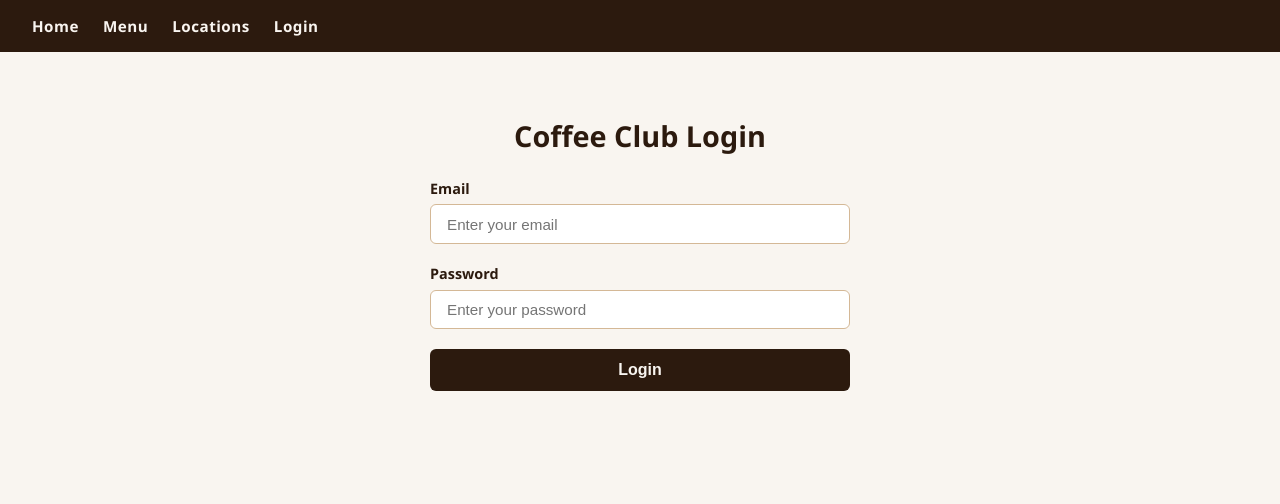
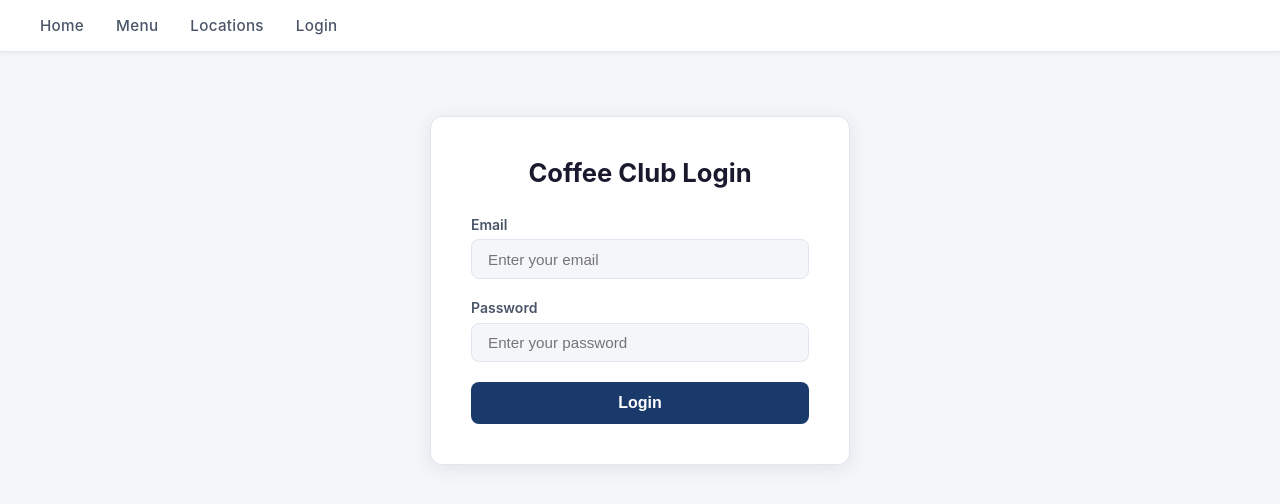
Before and after one commit to tmoritz2005/uncle-joes-frontend, a Vue app: page /login in a window 1280 px wide. Shown: the top 504 px of the page. Built offline with nearby package versions, Linux system fonts and the light colour scheme; the HTML template or start-up script is replaced by a standard one.

Commit message:
NEw colorsgit add -Agit add -A!

```diff
--- a/src/assets/main.css
+++ b/src/assets/main.css
@@ -2,9 +2,9 @@
 *, *::before, *::after { box-sizing: border-box; margin: 0; padding: 0; }
 
 body {
-  font-family: 'Segoe UI', Tahoma, Geneva, Verdana, sans-serif;
-  background-color: #f9f5f0;
-  color: #2c1a0e;
+  font-family: 'Inter', 'Segoe UI', sans-serif;
+  background-color: #f4f6f9;
+  color: #1a1a2e;
 }
 
 a {
@@ -14,65 +14,70 @@ a {
 
 /* ── Navbar ── */
 nav {
-  background-color: #2c1a0e;
-  padding: 1rem 2rem;
+  background-color: #ffffff;
+  padding: 1rem 2.5rem;
   display: flex;
   align-items: center;
-  gap: 1.5rem;
+  gap: 2rem;
+  border-bottom: 1px solid #e0e6f0;
+  box-shadow: 0 1px 4px rgba(0,0,0,0.06);
 }
 
 nav a {
-  color: #f9f5f0;
-  font-weight: 600;
+  color: #4a5568;
+  font-weight: 500;
   font-size: 0.95rem;
-  letter-spacing: 0.5px;
+  letter-spacing: 0.3px;
   transition: color 0.2s;
 }
 
 nav a:hover {
-  color: #d4a955;
+  color: #1a3a6b;
 }
 
 nav button {
   margin-left: auto;
   background: transparent;
-  border: 1px solid #d4a955;
-  color: #d4a955;
-  padding: 0.4rem 1rem;
-  border-radius: 4px;
+  border: 1px solid #1a3a6b;
+  color: #1a3a6b;
+  padding: 0.4rem 1.1rem;
+  border-radius: 6px;
   cursor: pointer;
   font-weight: 600;
+  font-size: 0.9rem;
   transition: all 0.2s;
 }
 
 nav button:hover {
-  background-color: #d4a955;
-  color: #2c1a0e;
+  background-color: #1a3a6b;
+  color: #ffffff;
 }
 
 /* ── Main Content ── */
 main {
   max-width: 1100px;
-  margin: 2rem auto;
+  margin: 2.5rem auto;
   padding: 0 1.5rem;
 }
 
 /* ── Home ── */
 .home-hero {
   text-align: center;
-  padding: 4rem 1rem;
+  padding: 5rem 1rem;
 }
 
 .home-hero h1 {
-  font-size: 2.8rem;
-  color: #2c1a0e;
+  font-size: 3rem;
+  font-weight: 700;
+  color: #1a1a2e;
   margin-bottom: 1rem;
+  letter-spacing: -0.5px;
 }
 
 .home-hero p {
   font-size: 1.1rem;
-  color: #6b4c2a;
-  margin-bottom: 2rem;
+  color: #6b7280;
+  margin-bottom: 2.5rem;
 }
 
 .home-links {
@@ -84,30 +89,31 @@ main {
 
 .btn {
   display: inline-block;
-  padding: 0.75rem 1.5rem;
-  border-radius: 6px;
+  padding: 0.75rem 1.75rem;
+  border-radius: 8px;
   font-weight: 600;
   font-size: 0.95rem;
   cursor: pointer;
   transition: all 0.2s;
+  border: none;
 }
 
 .btn-primary {
-  background-color: #2c1a0e;
-  color: #f9f5f0;
+  background-color: #1a3a6b;
+  color: #ffffff;
 }
 
 .btn-primary:hover {
-  background-color: #4a2f1a;
+  background-color: #15305a;
 }
 
 .btn-secondary {
-  background-color: #d4a955;
-  color: #2c1a0e;
+  background-color: #e8eef7;
+  color: #1a3a6b;
 }
 
 .btn-secondary:hover {
-  background-color: #c49840;
+  background-color: #d4e0f0;
 }
 
 /* ── Page Headers ── */
@@ -116,29 +122,32 @@ main {
 }
 
 .page-header h1 {
-  font-size: 2rem;
-  color: #2c1a0e;
+  font-size: 1.8rem;
+  font-weight: 700;
+  color: #1a1a2e;
 }
 
 /* ── Cards ── */
 .card {
-  background: #fff;
-  border-radius: 8px;
+  background: #ffffff;
+  border-radius: 10px;
   padding: 1.25rem;
-  box-shadow: 0 2px 8px rgba(44, 26, 14, 0.08);
+  box-shadow: 0 1px 6px rgba(0,0,0,0.07);
   margin-bottom: 1rem;
+  border: 1px solid #e0e6f0;
 }
 
 .card h3 {
-  font-size: 1.1rem;
-  color: #2c1a0e;
-  margin-bottom: 0.5rem;
+  font-size: 1rem;
+  font-weight: 600;
+  color: #1a1a2e;
+  margin-bottom: 0.4rem;
 }
 
 .card p {
-  font-size: 0.9rem;
-  color: #6b4c2a;
-  margin-bottom: 0.25rem;
+  font-size: 0.875rem;
+  color: #6b7280;
+  margin-bottom: 0.2rem;
 }
 
 /* ── Menu Grid ── */
@@ -147,11 +156,14 @@ main {
 }
 
 .menu-category h2 {
-  font-size: 1.4rem;
-  color: #2c1a0e;
-  border-bottom: 2px solid #d4a955;
+  font-size: 1.2rem;
+  font-weight: 700;
+  color: #1a1a2e;
+  border-bottom: 2px solid #1a3a6b;
   padding-bottom: 0.5rem;
   margin-bottom: 1rem;
+  text-transform: uppercase;
+  letter-spacing: 0.5px;
 }
 
 .menu-grid {
@@ -163,7 +175,7 @@ main {
 .menu-item .price {
   font-size: 1rem;
   font-weight: 700;
-  color: #d4a955;
+  color: #1a3a6b;
   margin-top: 0.5rem;
 }
 
@@ -176,17 +188,22 @@ main {
   width: 100%;
   max-width: 400px;
   padding: 0.65rem 1rem;
-  border: 1px solid #d4a955;
-  border-radius: 6px;
+  border: 1px solid #e0e6f0;
+  border-radius: 8px;
   font-size: 0.95rem;
-  background: #fff;
-  color: #2c1a0e;
+  background: #ffffff;
+  color: #1a1a2e;
   outline: none;
+  transition: border 0.2s;
+}
+
+.search-bar input:focus {
+  border-color: #1a3a6b;
 }
 
 .location-count {
-  font-size: 0.9rem;
-  color: #6b4c2a;
+  font-size: 0.875rem;
+  color: #6b7280;
   margin-bottom: 1rem;
 }
 
@@ -198,12 +215,12 @@ main {
 
 .badge {
   display: inline-block;
-  background-color: #f0e6d3;
-  color: #6b4c2a;
+  background-color: #e8eef7;
+  color: #1a3a6b;
   font-size: 0.75rem;
   font-weight: 600;
-  padding: 0.2rem 0.5rem;
-  border-radius: 4px;
+  padding: 0.2rem 0.6rem;
+  border-radius: 20px;
   margin-right: 0.4rem;
   margin-top: 0.4rem;
 }
@@ -212,12 +229,19 @@ main {
 .login-wrapper {
   max-width: 420px;
   margin: 4rem auto;
+  background: #ffffff;
+  border-radius: 12px;
+  padding: 2.5rem;
+  box-shadow: 0 4px 20px rgba(0,0,0,0.08);
+  border: 1px solid #e0e6f0;
 }
 
 .login-wrapper h1 {
   text-align: center;
-  margin-bottom: 1.5rem;
-  font-size: 1.8rem;
+  margin-bottom: 1.75rem;
+  font-size: 1.6rem;
+  font-weight: 700;
+  color: #1a1a2e;
 }
 
 .form-group {
@@ -228,28 +252,32 @@ main {
   display: block;
   font-weight: 600;
   margin-bottom: 0.4rem;
-  font-size: 0.9rem;
+  font-size: 0.875rem;
+  color: #4a5568;
 }
 
 .form-group input {
   width: 100%;
   padding: 0.65rem 1rem;
-  border: 1px solid #d4b896;
-  border-radius: 6px;
+  border: 1px solid #e0e6f0;
+  border-radius: 8px;
   font-size: 0.95rem;
-  background: #fff;
-  color: #2c1a0e;
+  background: #f4f6f9;
+  color: #1a1a2e;
   outline: none;
+  transition: border 0.2s;
 }
 
 .form-group input:focus {
-  border-color: #d4a955;
+  border-color: #1a3a6b;
+  background: #ffffff;
 }
 
 .error-msg {
-  color: #c0392b;
+  color: #dc2626;
   font-size: 0.85rem;
   margin-bottom: 1rem;
+  text-align: center;
 }
 
 .login-btn {
@@ -257,16 +285,16 @@ main {
   padding: 0.75rem;
   font-size: 1rem;
   border: none;
-  border-radius: 6px;
-  background-color: #2c1a0e;
-  color: #f9f5f0;
+  border-radius: 8px;
+  background-color: #1a3a6b;
+  color: #ffffff;
   font-weight: 700;
   cursor: pointer;
   transition: background 0.2s;
 }
 
 .login-btn:hover {
-  background-color: #4a2f1a;
+  background-color: #15305a;
 }
 
 .login-btn:disabled {
@@ -281,26 +309,30 @@ main {
 
 .dashboard-header h1 {
   font-size: 1.8rem;
+  font-weight: 700;
+  color: #1a1a2e;
 }
 
 .dashboard-header p {
-  color: #6b4c2a;
+  color: #6b7280;
+  margin-top: 0.25rem;
 }
 
 .points-card {
-  background: #2c1a0e;
-  color: #f9f5f0;
-  border-radius: 8px;
-  padding: 1.5rem 2rem;
+  background: #1a3a6b;
+  color: #ffffff;
+  border-radius: 12px;
+  padding: 1.75rem 2rem;
   margin-bottom: 2rem;
   display: inline-block;
+  min-width: 220px;
 }
 
 .points-card h2 {
-  font-size: 1rem;
-  letter-spacing: 1px;
+  font-size: 0.8rem;
+  letter-spacing: 1.5px;
   text-transform: uppercase;
-  color: #d4a955;
+  color: #a8c0e8;
   margin-bottom: 0.5rem;
 }
 
@@ -310,27 +342,29 @@ main {
 }
 
 .order-card {
-  background: #fff;
-  border-radius: 8px;
+  background: #ffffff;
+  border-radius: 10px;
   padding: 1.25rem;
-  box-shadow: 0 2px 8px rgba(44, 26, 14, 0.08);
+  box-shadow: 0 1px 6px rgba(0,0,0,0.07);
   margin-bottom: 1rem;
+  border: 1px solid #e0e6f0;
 }
 
 .order-card h3 {
-  font-size: 1rem;
-  color: #2c1a0e;
-  margin-bottom: 0.5rem;
+  font-size: 0.95rem;
+  font-weight: 600;
+  color: #1a1a2e;
+  margin-bottom: 0.4rem;
 }
 
 .order-meta {
-  font-size: 0.85rem;
-  color: #6b4c2a;
+  font-size: 0.825rem;
+  color: #6b7280;
   margin-bottom: 0.75rem;
 }
 
 .order-items {
-  border-top: 1px solid #f0e6d3;
+  border-top: 1px solid #e0e6f0;
   padding-top: 0.75rem;
 }
 
@@ -338,7 +372,7 @@ main {
   display: flex;
   justify-content: space-between;
   font-size: 0.85rem;
-  color: #4a2f1a;
+  color: #4a5568;
   padding: 0.2rem 0;
 }
 
@@ -347,16 +381,16 @@ main {
   justify-content: space-between;
   font-weight: 700;
   font-size: 0.95rem;
-  border-top: 1px solid #f0e6d3;
+  border-top: 1px solid #e0e6f0;
   padding-top: 0.5rem;
   margin-top: 0.5rem;
-  color: #2c1a0e;
+  color: #1a1a2e;
 }
 
 /* ── Loading / Empty States ── */
 .loading, .empty {
   text-align: center;
-  color: #6b4c2a;
+  color: #6b7280;
   padding: 3rem 1rem;
   font-size: 1rem;
 }
```
